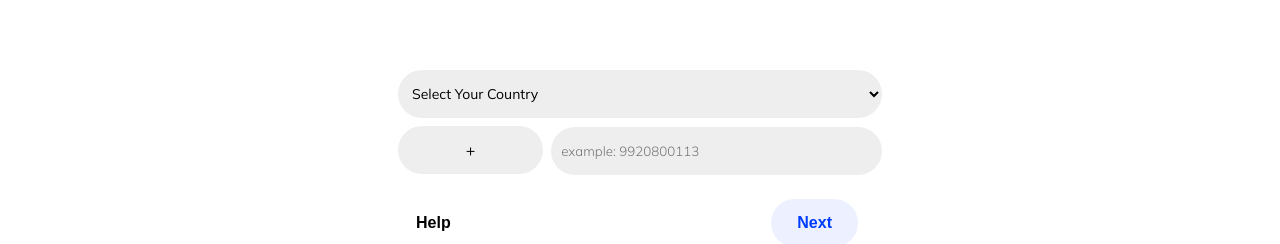
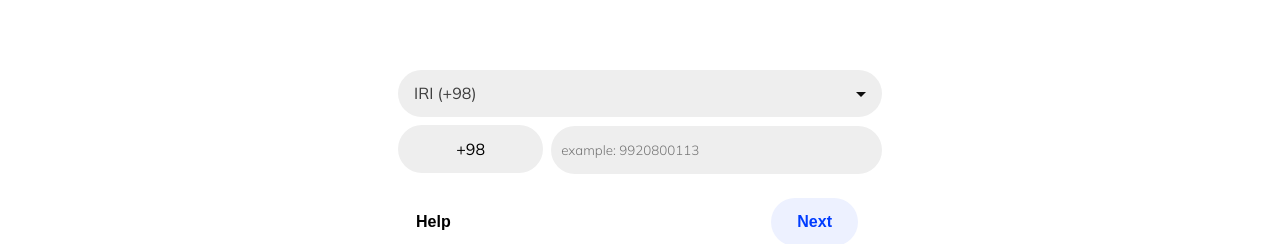
Before and after one commit to MahbodHastam/accounts-client, a Vue app: page /signin in a window 1280 px wide. Shown: the part 242-486 px from the top of the page. Built offline with nearby package versions, Linux system fonts and the light colour scheme.

Commit message:
added select-box component

```diff
--- a/src/components/Login.vue
+++ b/src/components/Login.vue
@@ -2,14 +2,12 @@
   <div class="login-cmp-wrapper">
     <div class="borders">
       <div class="inputs">
-        <select v-model="prefix" name="country" id="country-code" required>
-          <option value="+" disabled hidden selected
-            >Select Your Country</option
-          >
-          <option value="+98">IRI (+98)</option>
-          <option value="+1">US (+1)</option>
-        </select>
-        <p id="code-model">{{ prefix }}</p>
+        <select-box
+          :options="['IRI (+98)', 'US (+1)']"
+          :default="'IRI (+98)'"
+          @selectedOption="prefix = $event"
+        />
+        <p id="code-model">{{ prefixCode }}</p>
         <input
           type="tel"
           placeholder="example: 9920800113"
@@ -36,16 +34,19 @@
 
 <script>
 import Alert from './Alert.vue'
+import SelectBox from './SelectBox.vue'
 import axios from 'axios'
 
 export default {
   components: {
-    Alert
+    Alert,
+    SelectBox
   },
 
   data() {
     return {
-      prefix: '+',
+      prefix: '+98',
+      prefixCode: '+98',
       phoneNumber: null,
       errors: {
         phoneNumber: { message: false },
@@ -54,10 +55,16 @@ export default {
     }
   },
 
+  watch: {
+    prefix: function() {
+      this.prefixCode = this.getPrefix()
+    }
+  },
+
   methods: {
     validateInputs() {
       const isValid =
-        this.prefix === '+98' || this.prefix === '+'
+        this.getPrefix() === '+98' || this.getPrefix() === '+'
           ? new RegExp('^(\\98|0)?9\\d{9}$').test(this.phoneNumber)
           : false
 
@@ -67,7 +74,7 @@ export default {
         return false
       } else this.errors.phoneNumber.message = false
 
-      if (this.prefix === '+') {
+      if (this.getPrefix() === '+') {
         this.errors.prefix.message = 'Please select your country.'
 
         return false
@@ -76,12 +83,17 @@ export default {
       return true
     },
 
+    getPrefix() {
+      let prefix = this.prefix.search(/\+\d+/g)
+
+      return this.prefix.slice(prefix).replace(')', '')
+    },
+
     next() {
       var self = this
-      var url =
-        'https://accounts.myren.xyz/api/v1/generateCode?phone_number=' +
-        this.prefix.substring(1) +
+      const url = `https://accounts.myren.xyz/api/v1/generateCode?phone_number=${this.getPrefix()}${
         this.phoneNumber
+      }`
       console.log(url)
 
       if (!this.validateInputs()) return null
@@ -92,7 +104,7 @@ export default {
           console.log(response)
           self.$store.commit(
             'updatePhone',
-            self.prefix.substring(1) + self.phoneNumber
+            self.prefixCode.substring(1) + self.phoneNumber
           )
           self.$router.push('verify')
         })
--- /dev/null
+++ b/src/components/SelectBox.vue
@@ -0,0 +1,117 @@
+<template>
+  <div class="select-box" :tabindex="tabindex" @blur="open = false">
+    <div class="selected" :class="{ open: open }" @click="open = !open">
+      {{ selected }}
+    </div>
+    <div class="items" :class="{ selectHide: !open }">
+      <div
+        v-for="(option, i) of options"
+        :key="i"
+        @click="
+          selected = option
+          open = false
+          $emit('selectedOption', option)
+        "
+      >
+        {{ option }}
+      </div>
+    </div>
+  </div>
+</template>
+
+<script>
+export default {
+  name: 'SelectBox',
+
+  props: {
+    options: {
+      type: Array,
+      required: true
+    },
+    default: {
+      type: String,
+      requried: false,
+      default: null
+    },
+    tabindex: {
+      type: Number,
+      required: false,
+      default: 0
+    }
+  },
+
+  data() {
+    return {
+      selected: this.default
+        ? this.default
+        : this.options.length > 0
+        ? this.options[0]
+        : null,
+      open: false
+    }
+  }
+}
+</script>
+
+<style scoped>
+.select-box {
+  position: relative;
+  width: 100%;
+  text-align: left;
+  outline: none;
+  height: 47px;
+  line-height: 47px;
+  font-family: 'Mulish', sans-serif;
+  margin-bottom: 0.5em;
+}
+
+.select-box .selected {
+  background-color: #eee;
+  border-radius: 24px;
+  color: #3d3d3d;
+  padding-left: 1em;
+  cursor: pointer;
+  user-select: none;
+}
+
+.select-box .selected.open {
+  border-radius: 24px 24px 0px 0px;
+}
+
+.select-box .selected:after {
+  position: absolute;
+  content: '';
+  top: 22px;
+  right: 1em;
+  width: 0;
+  height: 0;
+  border: 5px solid transparent;
+  border-color: #0d0d0d transparent transparent transparent;
+}
+
+.select-box .items {
+  color: #fff;
+  border-radius: 0px 0px 24px 24px;
+  overflow: hidden;
+  position: absolute;
+  background-color: #0d0d0d;
+  left: 0;
+  right: 0;
+  z-index: 1;
+}
+
+.select-box .items div {
+  color: #fff;
+  padding-left: 1em;
+  cursor: pointer;
+  user-select: none;
+}
+
+.select-box .items div:hover {
+  background-color: #222222;
+}
+
+.selectHide {
+  display: none;
+}
+</style>
```
